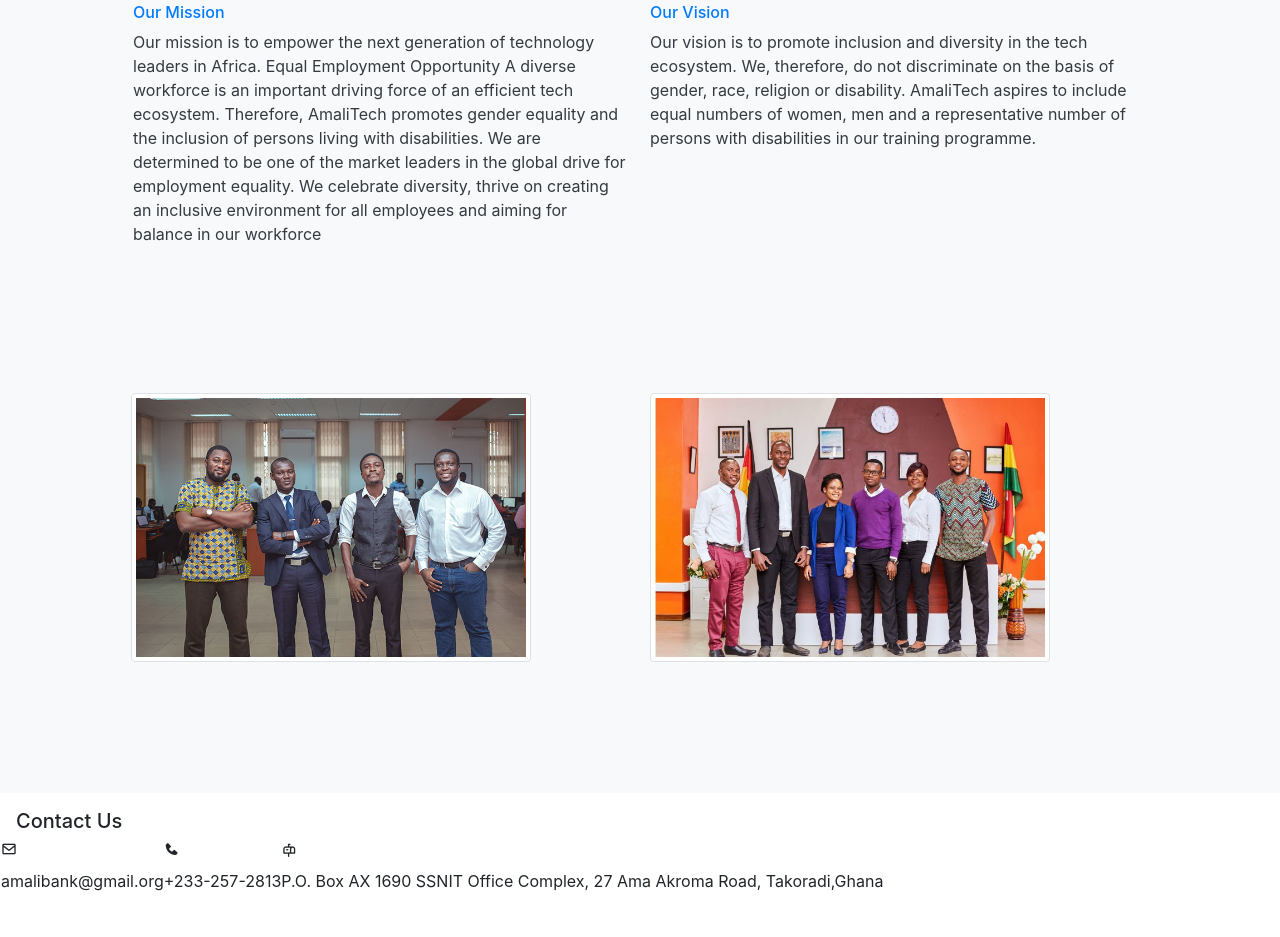
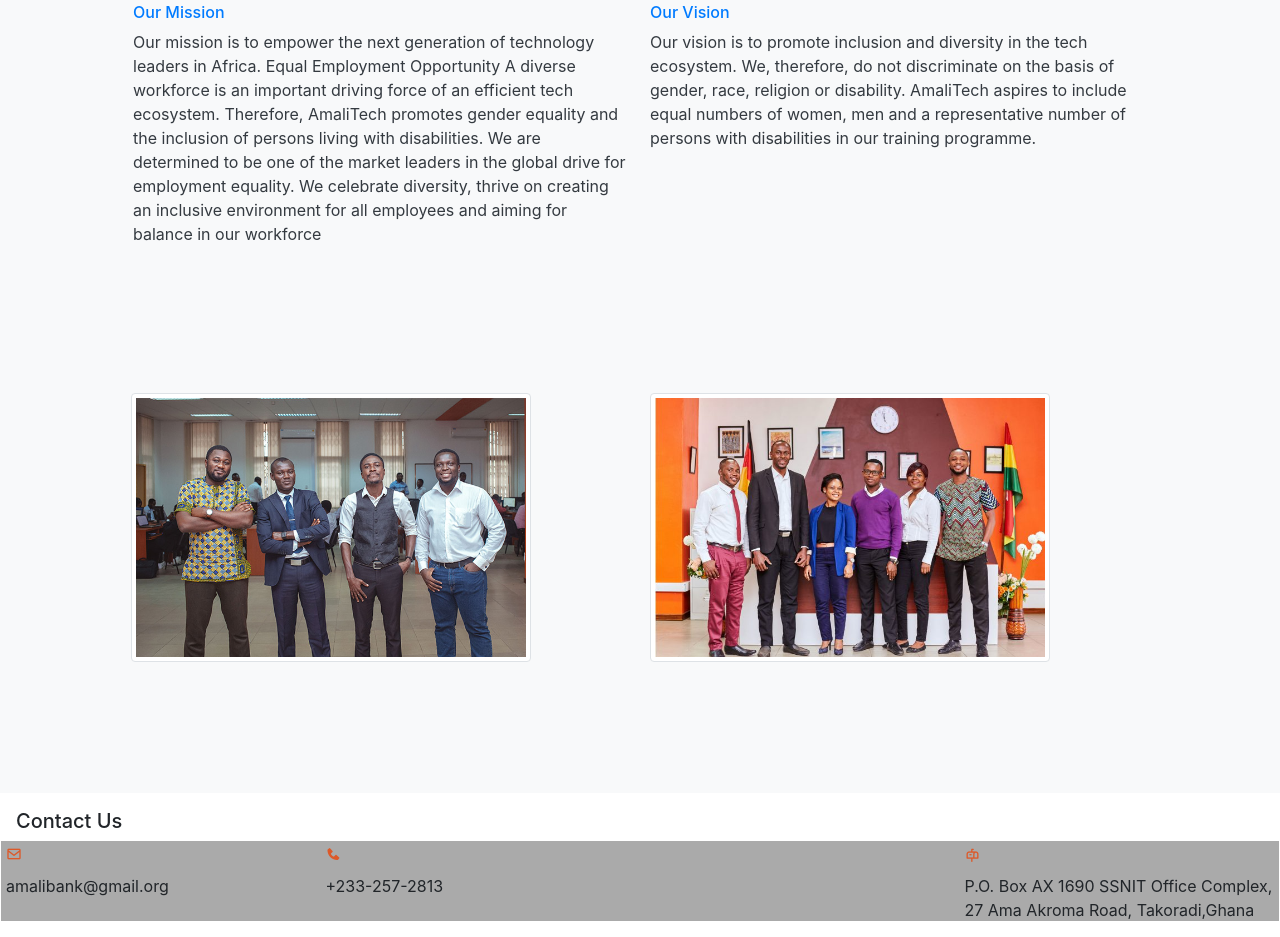
Before and after one commit to Amoatey/banking-website, a plain HTML site: page index.html in a window 1280 px wide. Shown: the part 1174-2111 px from the top of the page. Drawn offline with nearby package versions, Linux system fonts and the light colour scheme.

Commit message:
included plugins to footer on webpage

```diff
--- a/css/style.css
+++ b/css/style.css
@@ -43,6 +43,49 @@
 }
 
 
+/* Footer */
+
+/* Clear floats after the columns */
+.row:after {
+  content: "";
+  display: table;
+  clear: both;
+}
+
+.left, .right {
+  width: 25%;
+}
+
+.middle {
+  width: 50%;
+}
+
+/* Create three unequal columns that floats next to each other */
+.column {
+  float: left;
+  padding: 5px;
+  height: 80px;
+}
+
+
+{
+  box-sizing: border-box;
+}
+
+.column_right {background-color:#ccc
+}
+
+.column_middle{background-color:#bbb
+
+}
+
+.column_left{background-color:#aaa
+
+}
+
+.row{background-color:#aaa
+
+}
 
 
 
@@ -63,9 +106,6 @@
 
 
 
-
-
-.
 /* }
 
 .mission {
@@ -96,3 +136,7 @@
 
 .mission__content p {
     margin-bottom: 2rem; */
+
+i {
+    color: #dd5929;
+}
```
